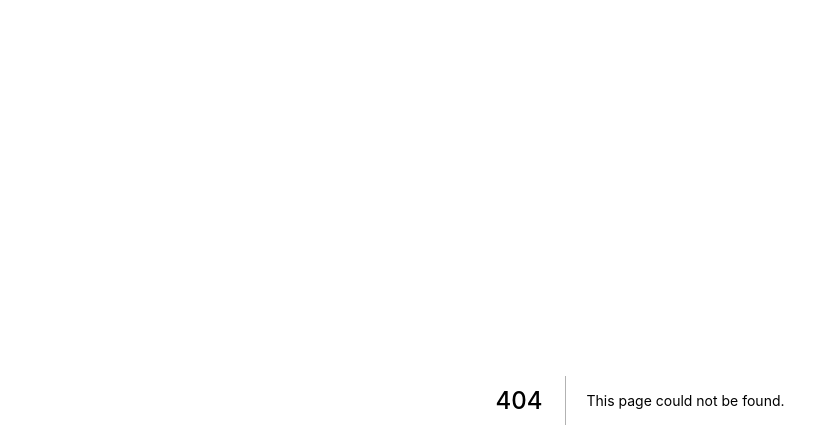
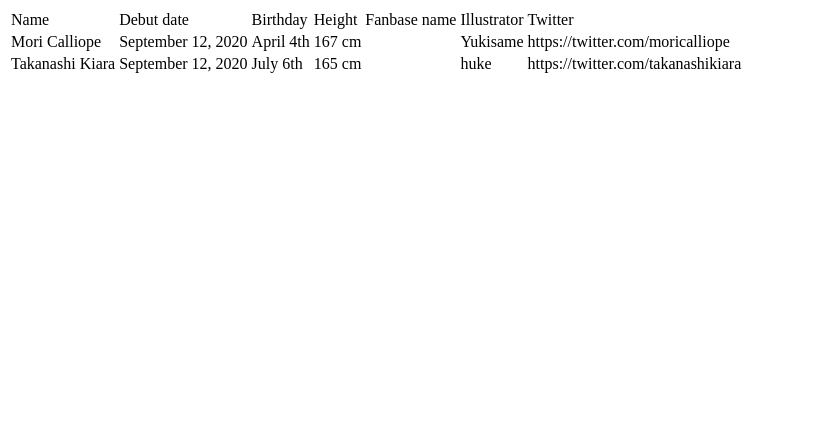
Before and after one commit to Team-Harinezumi/ssdb-frontend, a Next.js app: page /sample_table in a window 1280 px wide. Before the commit this address had no page. Shown: the top 448 px of the page, without its empty margins (0-836 px from the left). Built offline with nearby package versions, Linux system fonts and the light colour scheme.

Commit message:
string[][]をpropsに受け取り、型を分かりやすく変えて表として表示

```diff
--- /dev/null
+++ b/src/pages/sample_table.tsx
@@ -0,0 +1,91 @@
+import { NextPage } from "next";
+
+const testData = [
+  [
+    "Name",
+    "Debut date",
+    "Birthday",
+    "Height",
+    "Fanbase name",
+    "Illustrator",
+    "Twitter",
+  ],
+  [
+    "Mori Calliope",
+    "September 12, 2020",
+    "April 4th",
+    "167 cm",
+    "",
+    "Yukisame",
+    "https://twitter.com/moricalliope",
+  ],
+  [
+    "Takanashi Kiara",
+    "September 12, 2020",
+    "July 6th",
+    "165 cm",
+    "",
+    "huke",
+    "https://twitter.com/takanashikiara",
+  ],
+];
+
+type RowOfSpreadSheet = {
+  data: {
+    [header: string]: string;
+  };
+  options: {
+    shown: boolean;
+  };
+};
+
+type Props = {
+  rawData: string[][];
+};
+
+const SamplePage: NextPage<Props> = ({ rawData = testData }) => {
+  // 生のデータ(string[][])をRowOfSpreadSheet[]に整形
+  const headers = rawData[0];
+  rawData.shift();
+
+  const formattedData = rawData.map((row) => {
+    let formattedRow: RowOfSpreadSheet = {
+      data: {},
+      options: {
+        shown: true,
+      },
+    };
+    headers.forEach(
+      (header, index) => (formattedRow.data[header] = row[index])
+    );
+
+    return formattedRow;
+  });
+
+  // 表示する表のヘッダー用のjsxを生成
+  const headerForTable = headers.map((header) => <td>{header}</td>);
+
+  // スプレッドシートの列を表示するjsxを生成
+  const singleRow = (row: RowOfSpreadSheet) =>
+    headers.map((header) => {
+      return <td>{row.data[header]}</td>;
+    });
+
+  // 表にして表示、この時row.options.shownがtrueである必要がある
+  const shownRows = formattedData.map((row) => {
+    return row.options.shown ? <tr>{singleRow(row)}</tr> : <></>;
+  });
+
+  return (
+    <>
+      <table>
+        <tbody>
+          <tr>{headerForTable}</tr>
+          {shownRows}
+        </tbody>
+      </table>
+    </>
+  );
+};
+
+export default SamplePage;
```
Also changed, not shown: src/pages/sample_okb.tsx (deleted, +0 -12 lines).
